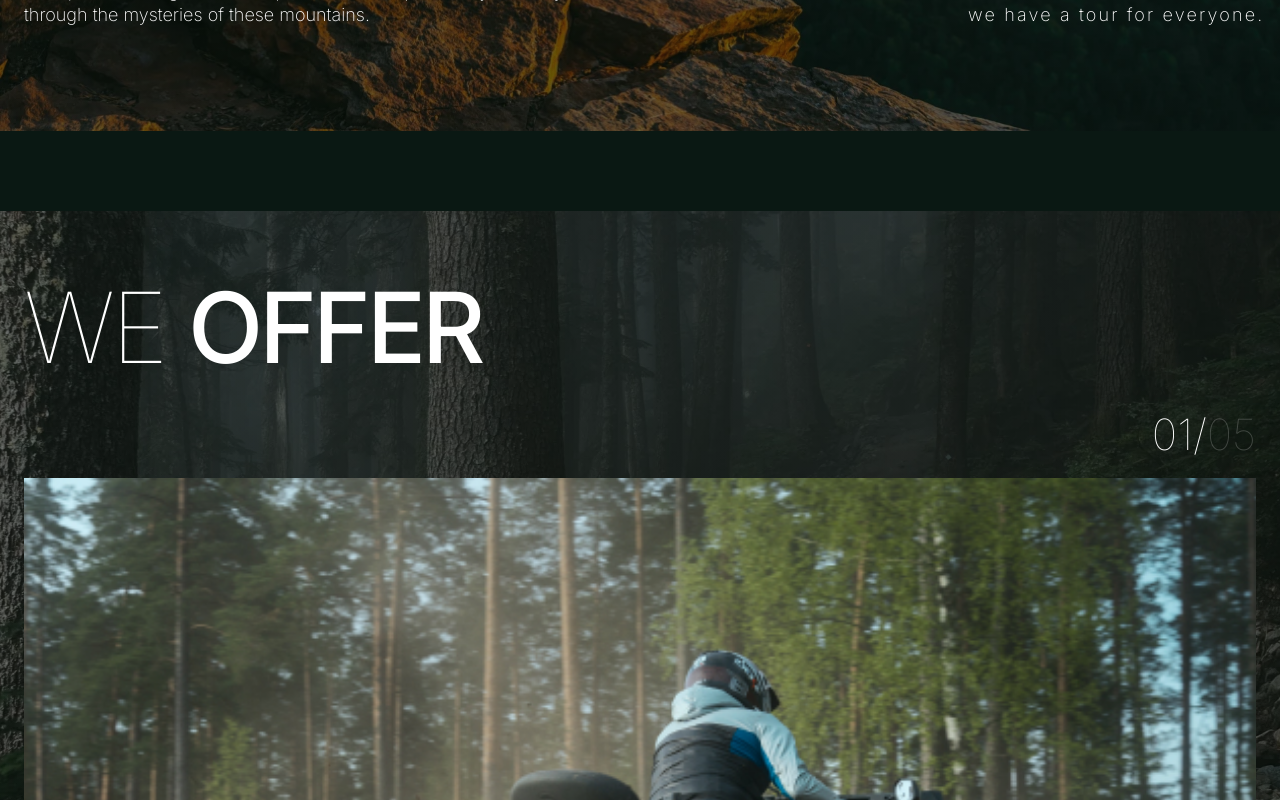
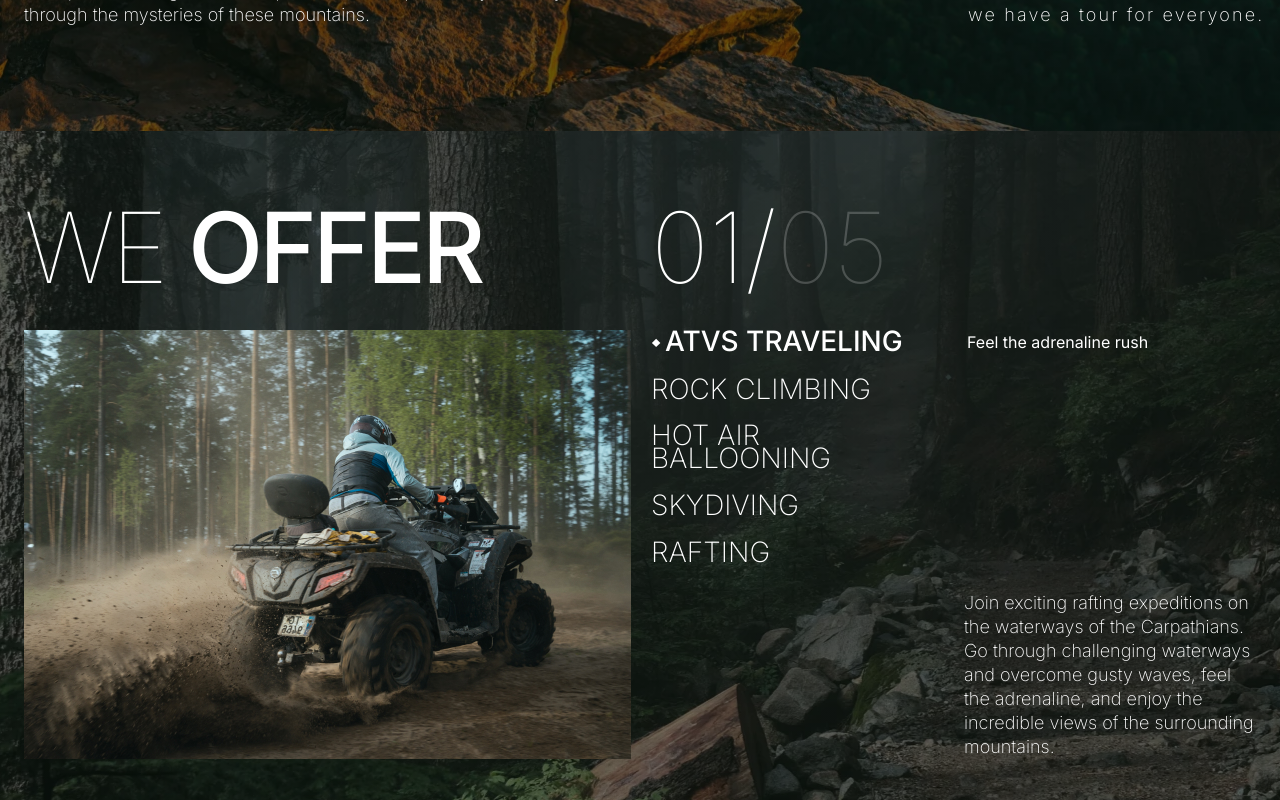
Before and after one commit to DisRachik/carp-travel, a Next.js app: page / in a window 1280 px wide. Shown: the part 1460-2260 px from the top of the page. Built offline with nearby package versions, Linux system fonts and the light colour scheme.

Commit message:
feat: style setvices section for all screen

```diff
--- a/src/app/_sections/services-section.tsx
+++ b/src/app/_sections/services-section.tsx
@@ -9,18 +9,24 @@ import 'swiper/css/effect-fade';
 
 import content from '@/data/content.json';
 import { useEffect, useState } from 'react';
+import { useScreenSize } from '@/hooks';
 const { title: sectionName, cards } = content.services;
 const cardsName = cards.map(({ id, title }) => ({ id, title }));
 
 const ServicesSection = () => {
-	const [currentCard, setCurrentCard] = useState<any>(0);
+	const [_, setCurrentCard] = useState<any>(0);
 
 	return (
-		<Section sectionTitle={section.Services} className='py-0'>
+		<Section sectionTitle={section.Services} className='pb-0 pt-0 md:pb-0 md:pt-0 xl:pb-0 xl:pt-0'>
 			<Swiper effect={'fade'} modules={[EffectFade, Pagination, A11y]} onSwiper={setCurrentCard} className='mySwiper'>
 				{cards.map((card, i, arr) => (
 					<SwiperSlide key={card.id}>
-						<ServicesCard data={cardsName} card={card} sectionName={sectionName} currentCard={i} />
+						<ServicesCard
+							data={cardsName}
+							card={card}
+							sectionName={sectionName}
+							currentCard={i}
+						/>
 					</SwiperSlide>
 				))}
 			</Swiper>
--- a/src/components/services-card.tsx
+++ b/src/components/services-card.tsx
@@ -3,8 +3,7 @@
 import Image from 'next/image';
 import clsx from 'clsx';
 import styles from './services-card.module.css';
-import { useSwiper, useSwiperSlide } from 'swiper/react';
-import { useEffect, useState } from 'react';
+import { useSwiper } from 'swiper/react';
 
 import 'swiper/css/effect-fade';
 import Title from './title';
@@ -32,34 +31,50 @@ const ServicesCard: React.FC<IServicesCardProps> = ({ data, card, currentCard, s
 
 	return (
 		<div className={clsx('h-[851px] py-14 md:h-[621px] xl:h-[779px]', styles[`bg-services__${currentCard + 1}`])}>
-			<div className='container h-auto'>
-				<Title sectionName={section.Services} elementName='h2' className=' mb-3'>
+			<div className='container h-auto md:grid md:grid-cols-3 md:gap-x-5 md:gap-y-6 xl:grid-cols-[minmax(607px,_1fr),_minmax(293px,_1fr),_minmax(293px,_1fr)] xl:gap-y-5'>
+				<Title
+					sectionName={section.Services}
+					elementName='h2'
+					className='mb-3 md:order-1 md:col-span-2 md:mb-0 xl:col-span-1'
+				>
 					{sectionName}
 				</Title>
-				<p className='mb-3 text-right text-[43px] font-thin'>
+				<p className='mb-3 text-right text-[43px] font-thin md:order-2 md:mb-0 md:text-start md:text-[67px] md:leading-[78px] xl:text-[98px]/tight'>
 					0{currentCard + 1}/<span className=' text-white/20'>0{data.length}</span>
 				</p>
-				<Image src={image} alt={title} width={280} height={213} className='mb-3 w-full' />
-				<p className='mb-6 text-right text-xs/6 font-extralight tracking-[2.4px]'>{action}</p>
+				<Image
+					src={image}
+					alt={title}
+					width={280}
+					height={213}
+					className='mb-3 w-full md:order-3 md:col-span-2 md:row-span-3 md:mb-0 md:h-[370px] md:w-[463px] xl:col-span-1 xl:col-start-1 xl:row-span-2 xl:h-[429px] xl:w-[607px]'
+				/>
 
-				<ul className='mb-8 space-y-3'>
+				<p className='mb-6 text-right text-xs/6 font-extralight tracking-[2.4px] md:order-5 md:mb-2 md:text-left xl:hidden'>
+					{action}
+				</p>
+
+				<ul className='mb-8 space-y-3 md:order-4 md:mb-0 xl:col-span-2 xl:space-y-6'>
 					{data.map(({ id, title }, i) => (
-						<li key={id}>
+						<li key={id} className='xl:flex xl:justify-start xl:gap-7'>
 							<button
 								type='button'
 								onClick={() => swiper.slideTo(i)}
 								className={clsx(
-									'relative max-w-52 text-left text-xl font-extralight uppercase leading-[0.85]',
+									'relative max-w-52 text-left text-xl font-extralight uppercase leading-[0.85] md:max-w-full md:text-[22px] md:leading-[0.82] xl:w-72 xl:text-[28px]',
 									currentCard === i && styles['card-item'],
-									currentCard === i && 'px-[16.48px] font-medium',
+									currentCard === i && 'px-[16.48px] font-medium md:px-[14px]',
 								)}
 							>
 								{title}
 							</button>
+							{currentCard === i && <p className='hidden xl:inline-block'>{action}</p>}
 						</li>
 					))}
 				</ul>
-				<p className='inline-flex min-h-[120px] items-end text-sm font-extralight'>{description}</p>
+				<p className='inline-flex min-h-[120px] items-end text-sm font-extralight md:order-6 md:text-[13px] xl:col-start-3 xl:row-start-3 xl:min-h-[168px] xl:text-lg/6'>
+					{description}
+				</p>
 			</div>
 		</div>
 	);
--- a/src/hooks/useScreenSize.ts
+++ b/src/hooks/useScreenSize.ts
@@ -1,24 +1,33 @@
 import { useEffect, useState } from 'react';
 
-type UseScreenSize = { isMobile: boolean | null };
+type UseScreenSize = { isMobile: boolean | null; isDesktop: boolean | null };
 
 export function useScreenSize(): UseScreenSize {
 	const [isMobile, setIsMobile] = useState<boolean | null>(null);
+	const [isDesktop, setIsDesktop] = useState<boolean | null>(null);
 
 	useEffect(() => {
 		const smallMediaQuery = window.matchMedia('(max-width: 767px)');
 		setIsMobile(smallMediaQuery.matches);
 
+		const bigMediaQuery = window.matchMedia('(min-width: 1280px)');
+		setIsDesktop(bigMediaQuery.matches);
+
 		const handleSmallChange = () => {
 			setIsMobile(prevState => !prevState);
 		};
+		const handleBigChange = () => {
+			setIsDesktop(prevState => !prevState);
+		};
 
 		smallMediaQuery.addEventListener('change', handleSmallChange);
+		bigMediaQuery.addEventListener('change', handleBigChange);
 
 		return () => {
 			smallMediaQuery.removeEventListener('change', handleSmallChange);
+			bigMediaQuery.addEventListener('change', handleBigChange);
 		};
 	}, []);
 
-	return { isMobile };
+	return { isMobile, isDesktop };
 }
```
